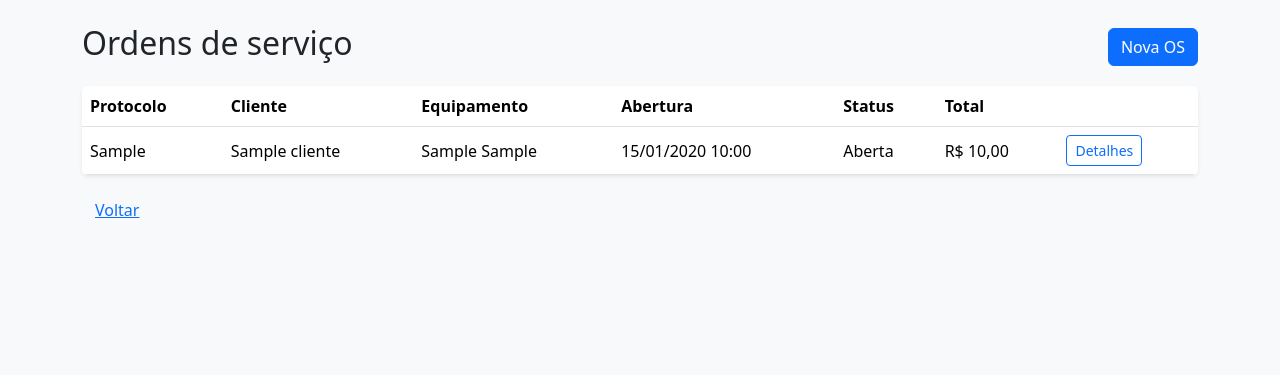
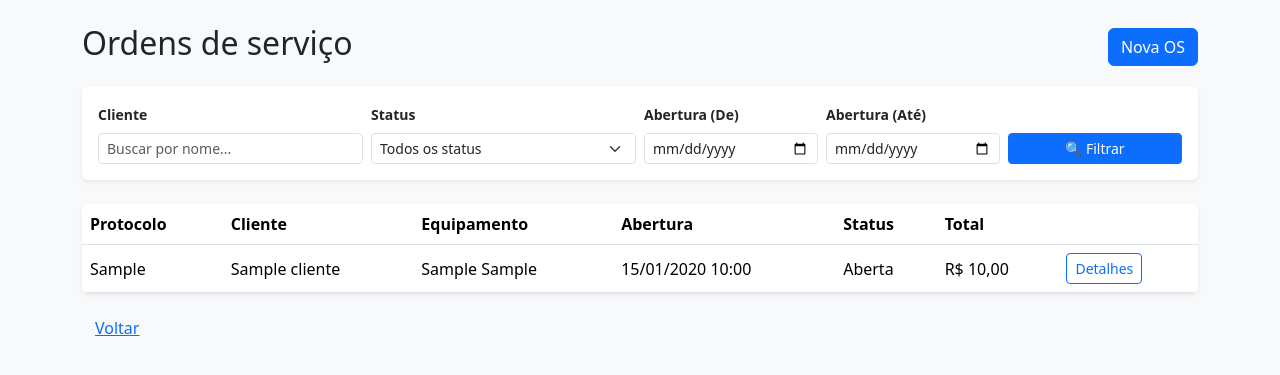
Before and after one commit to CodenameNep/Projeto-final-Springboot-Web, a Spring Boot app: page /ordens in a window 1280 px wide. Shown: the part 56-431 px from the top of the page. Run offline with Spring Boot 4, Linux system fonts and the light colour scheme; a user stored in the database is signed in; tables that the repository leaves empty hold one stand-in row (values such as "Sample post"); some of the project's set-up classes (security, data sources, template engines, error pages and the like) are left out, and stand-ins take their place.

Commit message:
feat: consultas personalizadas com filtros de busca por status data e cliente

```diff
--- a/src/main/java/com/assistencia/controller/OrdemServicoController.java
+++ b/src/main/java/com/assistencia/controller/OrdemServicoController.java
@@ -9,6 +9,9 @@ import com.assistencia.service.OrdemServicoService;
 import com.assistencia.service.ServicoService;
 import com.assistencia.service.UsuarioService;
 import jakarta.validation.Valid;
+import java.time.LocalDate;
+import java.util.List;
+import org.springframework.format.annotation.DateTimeFormat;
 import org.springframework.security.core.Authentication;
 import org.springframework.stereotype.Controller;
 import org.springframework.ui.Model;
@@ -44,8 +47,26 @@ public class OrdemServicoController {
     }
 
     @GetMapping
-    public String listar(Model model) {
-        model.addAttribute("ordens", ordemServicoService.listarTodas());
+    public String listar(
+            @RequestParam(required = false) StatusOrdemServico status,
+            @RequestParam(required = false) String clienteNome,
+            @RequestParam(required = false) @DateTimeFormat(iso = DateTimeFormat.ISO.DATE) LocalDate dataInicio,
+            @RequestParam(required = false) @DateTimeFormat(iso = DateTimeFormat.ISO.DATE) LocalDate dataFim,
+            Model model) {
+
+        List<OrdemServico> ordens = ordemServicoService.buscarComFiltros(status, clienteNome, dataInicio, dataFim);
+        boolean filtrosAtivos = status != null
+                || (clienteNome != null && !clienteNome.isBlank())
+                || dataInicio != null
+                || dataFim != null;
+
+        model.addAttribute("ordens", ordens);
+        model.addAttribute("statusList", StatusOrdemServico.values());
+        model.addAttribute("statusSelecionado", status);
+        model.addAttribute("clienteNomeFiltro", clienteNome);
+        model.addAttribute("dataInicioFiltro", dataInicio);
+        model.addAttribute("dataFimFiltro", dataFim);
+        model.addAttribute("filtrosAtivos", filtrosAtivos);
         return "ordens/lista";
     }
 
--- a/src/main/resources/templates/ordens/lista.html
+++ b/src/main/resources/templates/ordens/lista.html
@@ -9,6 +9,48 @@
     <div class="d-flex justify-content-between align-items-center mb-3"><h2>Ordens de serviço</h2><a class="btn btn-primary" th:href="@{/ordens/nova}">Nova OS</a></div>
     <div th:if="${erro}" class="alert alert-danger" th:text="${erro}"></div>
     <div th:if="${sucesso}" class="alert alert-success" th:text="${sucesso}"></div>
+
+    <!-- Filtros e Busca Avancada -->
+    <div class="card border-0 shadow-sm p-3 mb-4">
+        <form th:action="@{/ordens}" method="get" class="row g-2 align-items-end">
+            <div class="col-md-3">
+                <label for="clienteNome" class="form-label small fw-semibold">Cliente</label>
+                <input type="text" id="clienteNome" name="clienteNome" class="form-control form-control-sm"
+                       placeholder="Buscar por nome..." th:value="${clienteNomeFiltro}">
+            </div>
+            <div class="col-md-3">
+                <label for="status" class="form-label small fw-semibold">Status</label>
+                <select id="status" name="status" class="form-select form-select-sm">
+                    <option value="">Todos os status</option>
+                    <option th:each="st : ${statusList}"
+                            th:value="${st.name()}"
+                            th:text="${st.descricao}"
+                            th:selected="${statusSelecionado != null && statusSelecionado == st}">
+                    </option>
+                </select>
+            </div>
+            <div class="col-md-2">
+                <label for="dataInicio" class="form-label small fw-semibold">Abertura (De)</label>
+                <input type="date" id="dataInicio" name="dataInicio" class="form-control form-control-sm"
+                       th:value="${dataInicioFiltro}">
+            </div>
+            <div class="col-md-2">
+                <label for="dataFim" class="form-label small fw-semibold">Abertura (Até)</label>
+                <input type="date" id="dataFim" name="dataFim" class="form-control form-control-sm"
+                       th:value="${dataFimFiltro}">
+            </div>
+            <div class="col-md-2 d-flex gap-1">
+                <button type="submit" class="btn btn-sm btn-primary flex-fill">🔍 Filtrar</button>
+                <a th:if="${filtrosAtivos}" th:href="@{/ordens}" class="btn btn-sm btn-outline-secondary" title="Limpar filtros">✕</a>
+            </div>
+        </form>
+        <div th:if="${filtrosAtivos}" class="mt-2 pt-2 border-top d-flex justify-content-between align-items-center">
+            <span class="badge bg-info text-dark">
+                Filtro ativo: <span th:text="${#lists.size(ordens)}"></span> ordem(ns) encontrada(s)
+            </span>
+            <a th:href="@{/ordens}" class="small text-decoration-none text-muted">Limpar filtros</a>
+        </div>
+    </div>
     <div class="card border-0 shadow-sm table-responsive"><table class="table table-hover mb-0 align-middle">
     <thead><tr><th>Protocolo</th><th>Cliente</th><th>Equipamento</th><th>Abertura</th><th>Status</th><th>Total</th><th></th></tr></thead>
     <tbody><tr th:each="os : ${ordens}">
```
Also changed, not shown: src/main/java/com/assistencia/repository/OrdemServicoRepository.java (+32 -0 lines), src/main/java/com/assistencia/service/OrdemServicoService.java (+24 -0 lines).
